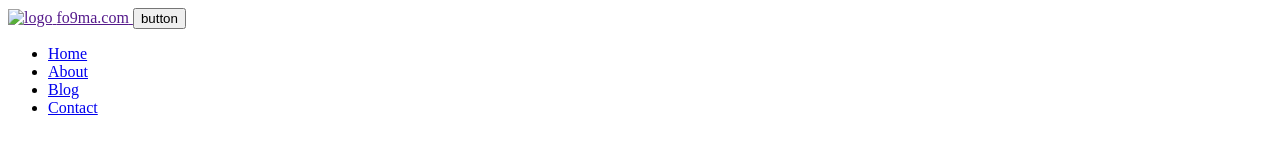
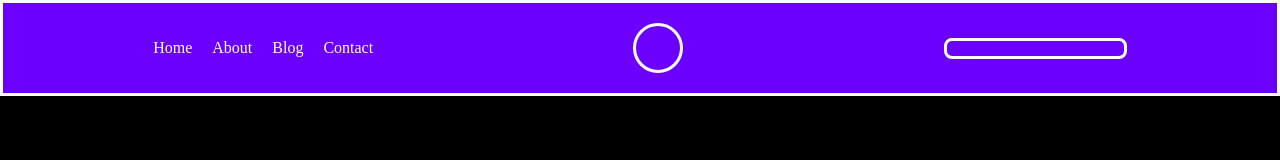
Before and after one commit to hunter22d/fo9ma.com, a plain HTML site: page index.html in a window 1280 px wide. Drawn offline with Linux system fonts and the light colour scheme.

Commit message:
OussecgV1

```diff
--- a/index.html
+++ b/index.html
@@ -1,25 +1,22 @@
 <!DOCTYPE html>
 <html lang="en">
   <head>
-    <meta charset="UTF-8">
-    <meta name="viewport" content="width=device-width, initial-scale=1.0">
+    <meta charset="UTF-8" />
+    <meta name="viewport" content="width=device-width, initial-scale=1.0" />
     <title>Document</title>
+    <link rel="stylesheet" href="style.css" />
   </head>
-<header>
-    <a href="">
-    <img src="logofo9ma" alt="logo">
-    <span>fo9ma.com</span>
-</a>
-<button onclick="tchngetext"> button </button>
-    <ul>
+  <header class="header">
+    <ul class="links-list">
       <li><a href="/">Home</a></li>
       <li><a href="/about.html">About</a></li>
       <li><a href="/blog.html">Blog</a></li>
-        <li><a href="/contact.html" class="cta">Contact</a></li>
+      <li><a href="/contact.html">Contact</a></li>
     </ul>
-
+    <a href="/" class="fo9ma-logo-container">
+      <img src="logofo9ma" alt="" />
+    </a>
+    <input class="search-bar" type="text" name="" id="" />
   </header>
-<body>
-
-</body>
+  <body></body>
 </html>
--- /dev/null
+++ b/style.css
@@ -0,0 +1,68 @@
+*{
+  padding: 0;
+  margin: 0;
+  box-sizing: border-box;
+}
+
+:root{
+  --font-color: white;
+  --main-color: #6C00FFFF;
+  --background-color: black;
+}
+
+body{
+  background-color: var(--background-color);
+}
+
+.header{
+  width: 100%;
+  background-color: var(--main-color);
+  border: 3px solid white;
+  display: flex;
+  justify-content: space-around;
+  align-items: center;
+  padding: 20px;
+}
+
+.links-list{
+  list-style: none;
+  display: flex;
+  gap: 20px;
+}
+
+.links-list a{
+  display: inline-block;
+  color: white;
+  text-decoration: none;
+  transition: 1s;
+}
+
+.links-list a:hover{
+  scale: 1.1;
+}
+
+.fo9ma-logo-container{
+  width: 50px;
+  height: 50px;
+  border-radius: 50%;
+  border: 3px solid var(--font-color);
+  transition: 1s;
+}
+
+.fo9ma-logo-container:hover{
+  scale: 1.1;
+}
+
+.search-bar{
+  border-radius: 8px;
+  border: 3px solid white;
+  outline: none;
+  background: none;
+  text-align: center;
+  color: var(--font-color);
+  transition: 1s;
+}
+
+.search-bar:hover{
+  padding: 2px 5px;
+}
```
Lines whose indentation alone changed are shown as unchanged.
